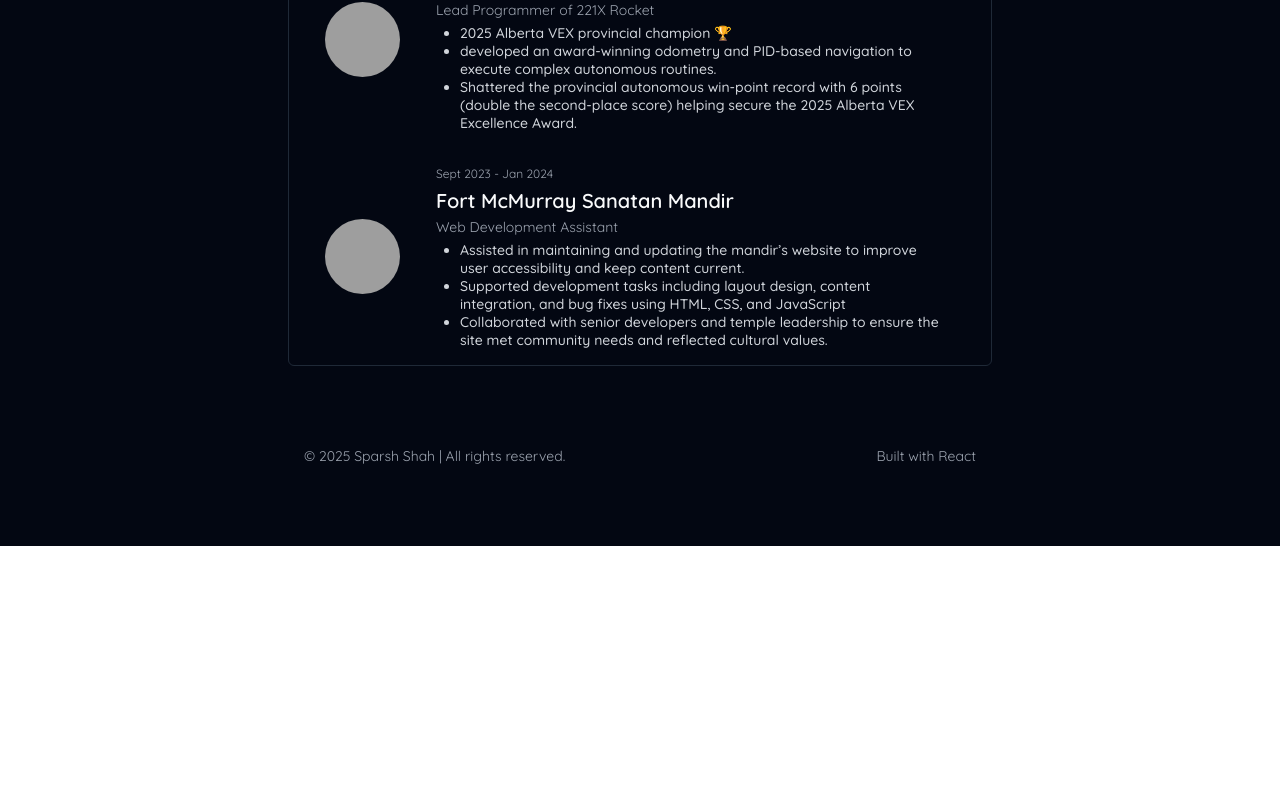
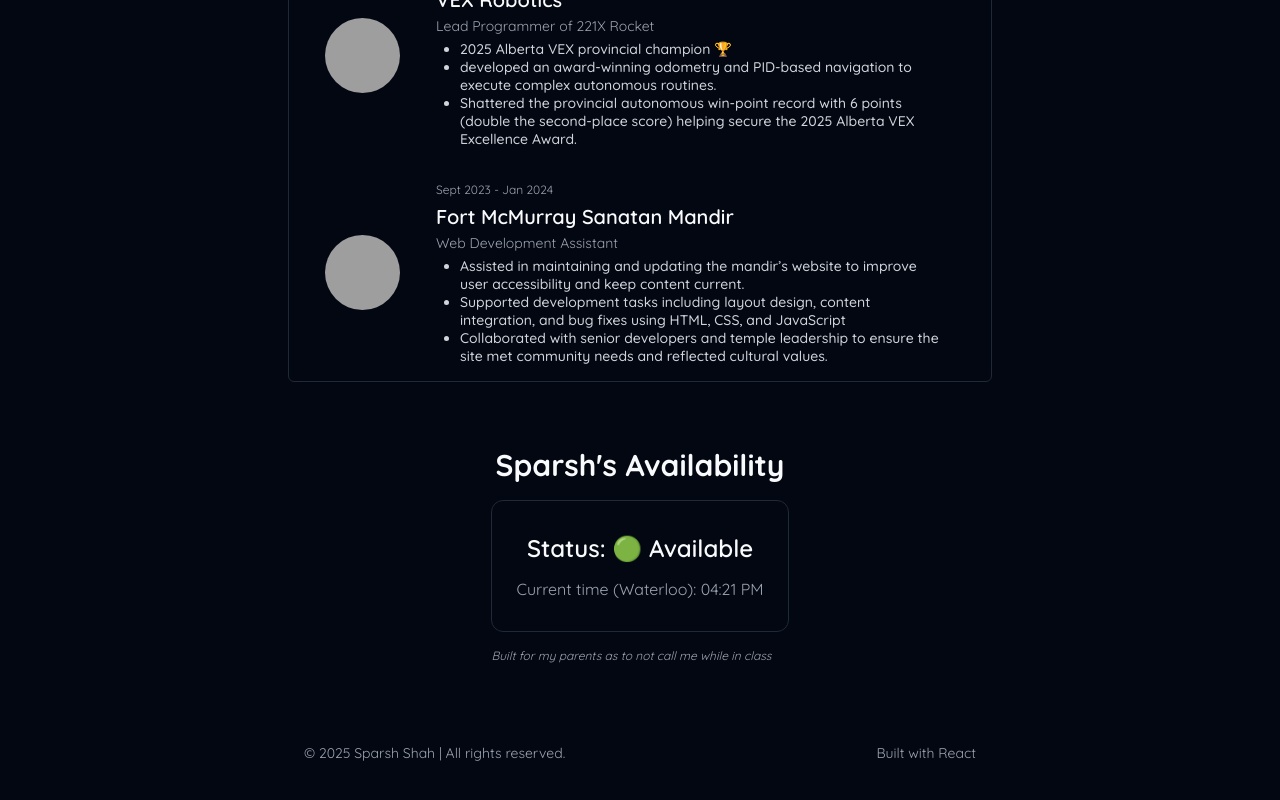
Before and after one commit to Sparshah101/portfolio-site, a React (Vite) app: page / in a window 1280 px wide. Shown: the part 1638-2438 px from the top of the page. Before the commit the page ends 2184 px from the top, so only its background shows below. Built offline with nearby package versions, Linux system fonts and the light colour scheme; grey boxes are pictures that could not be loaded; a web font is replaced by a local one.

Commit message:
add status section and fix mobile nav

```diff
--- a/src/App.jsx
+++ b/src/App.jsx
@@ -2,7 +2,9 @@ import { About } from './components/About';
 import { Experience } from './components/Experience';
 import { Nav } from './components/Nav';
 import { Projects } from './components/Projects';
+import Status from './components/Status';
 import { Footer } from './Footer';
+
 
 function App() {
 	return (
@@ -12,6 +14,7 @@ function App() {
 				<About />
 				<Projects />
 				<Experience />
+				<Status />
 				<Footer />
 			</main>
 		</>
--- a/src/Footer.jsx
+++ b/src/Footer.jsx
@@ -1,7 +1,7 @@
 import './footer.css'
 export const Footer = () => {
 	return (
-		<footer>
+		<footer id='status'>
 			<p>© 2025 Sparsh Shah | All rights reserved.</p>
 			<p>Built with React</p>
 		</footer>
--- a/src/components/Nav.jsx
+++ b/src/components/Nav.jsx
@@ -3,8 +3,9 @@ import './nav.css';
 import { useState } from 'react';
 import { useEffect } from 'react';
 export const Nav = () => {
-	const navItems = ['projects', 'experience'];
+	const navItems = ['projects', 'experience', 'status'];
 	const [isDark, setIsDark] = useState(true);
+	const [open, setOpen] = useState(false)
 
 	const handleTheme = (e) => {
 		e.preventDefault();
@@ -37,7 +38,8 @@ export const Nav = () => {
 	}, [isDark]);
 	return (
 		<nav>
-			<ul>
+			<button onClick={() => setOpen(!open)} className='hamburgur'>☰</button>
+			<ul className={open ? 'show navItems' : 'navItems'}>
 				<li key="home">
 					<a href="#root">home</a>
 				</li>
--- /dev/null
+++ b/src/components/Status.jsx
@@ -0,0 +1,245 @@
+import { useEffect, useState } from 'react';
+import './status.css';
+export default function Status() {
+	const [myTime, setMyTime] = useState('');
+	const [isAvailable, setIsAvailable] = useState(true);
+	const [currClass, setCurrClass] = useState('');
+	const [currClassEnding, setCurrClassEnding] = useState('');
+
+	const schedule = {
+		Monday: [
+			{
+				start: '09:30',
+				end: '10:20',
+				activity: 'SYDE 121 - LEC 001',
+			},
+			{
+				start: '10:30',
+				end: '11:20',
+				activity: 'SYDE 181 - LEC 001',
+			},
+			{
+				start: '12:30',
+				end: '14:20',
+				activity: 'SYDE 113 - TUT 101',
+			},
+			{
+				start: '14:30',
+				end: '16:20',
+				activity: 'SYDE 101L - LAB 001',
+			},
+		],
+		Tuesday: [
+			{
+				start: '09:30',
+				end: '11:20',
+				activity: 'SYDE 161 - LEC 001',
+			},
+			{
+				start: '13:00',
+				end: '14:20',
+				activity: 'SYDE 111 - LEC 001',
+			},
+			{
+				start: '14:30',
+				end: '16:20',
+				activity: 'SYDE 101 - TUT 101',
+			},
+		],
+		Wednesday: [
+			{
+				start: '08:30',
+				end: '09:20',
+				activity: 'SYDE 181 - TUT 101',
+			},
+			{
+				start: '09:30',
+				end: '10:20',
+				activity: 'SYDE 121 - LEC 001',
+			},
+			{
+				start: '10:30',
+				end: '11:20',
+				activity: 'SYDE 181 - LEC 001',
+			},
+			{
+				start: '12:30',
+				end: '13:20',
+				activity: 'SYDE 113 - LEC 001',
+			},
+			{
+				start: '14:30',
+				end: '16:20',
+				activity: 'SYDE 101L - LEC 101',
+			},
+		],
+		Thursday: [
+			{
+				start: '08:30',
+				end: '09:20',
+				activity: 'SYDE 121 - TUT 101',
+			},
+			{
+				start: '09:30',
+				end: '10:20',
+				activity: 'SYDE 161 - TUT 101',
+			},
+			{
+				start: '10:30',
+				end: '11:20',
+				activity: 'SYDE 161 - LEC 001',
+			},
+			{
+				start: '13:00',
+				end: '14:20',
+				activity: 'SYDE 111 - LEC 001',
+			},
+		],
+		Friday: [
+			{
+				start: '08:30',
+				end: '09:20',
+				activity: 'SYDE 111 - TUT 101',
+			},
+			{
+				start: '09:30',
+				end: '10:20',
+				activity: 'SYDE 121 - LEC 001',
+			},
+			{
+				start: '10:30',
+				end: '11:20',
+				activity: 'SYDE 161 - LEC 001',
+			},
+			{
+				start: '11:30',
+				end: '12:20',
+				activity: 'SYDE 121 - LEC 001',
+			},
+			{
+				start: '12:30',
+				end: '13:20',
+				activity: 'GENE 119 - SEM 014',
+			},
+			{
+				start: '13:30',
+				end: '14:20',
+				activity: 'SYDE 101 - LEC 001',
+			},
+			{
+				start: '14:30',
+				end: '16:20',
+				activity: 'SYDE 121 - LAB 201',
+			},
+		],
+	};
+
+	const getTorontoDateTime = () => {
+		const now = new Date();
+
+		return {
+			time: new Intl.DateTimeFormat('en-CA', {
+				timeZone: 'America/Toronto',
+				hour: '2-digit',
+				minute: '2-digit',
+				hour12: false, // ensures 24h format
+			}).format(now),
+			weekday: new Intl.DateTimeFormat('en-CA', {
+				timeZone: 'America/Toronto',
+				weekday: 'long',
+			}).format(now),
+		};
+	};
+
+	const toMinutes = (timeStr) => {
+		const [hours, minutes] = timeStr.split(':').map(Number);
+		return hours * 60 + minutes;
+	};
+	const minsFormat = (mins) => {
+		const hours = Math.floor(mins / 60);
+        if (hours === 0){
+            return `${mins} minutes`
+        }
+        else{
+            return `${hours} hour${hours>1 ? 's': ''} and ${mins%60} minutes`
+        }
+	};
+
+	const checkAvailability = () => {
+		const my = getTorontoDateTime();
+		if (my.weekday === 'Saturday' || my.weekday === 'Sunday') {
+			setIsAvailable(true);
+			return;
+		}
+		const todaySchedule = schedule[my.weekday];
+		const currentMinutes = toMinutes(my.time);
+		if (
+			currentMinutes >
+			toMinutes(todaySchedule[todaySchedule.length - 1].end)
+		) {
+			setIsAvailable(true);
+			return;
+		} else {
+			for (const { start, end, activity } of todaySchedule) {
+				const classEnd = toMinutes(end);
+				if (currentMinutes < classEnd) {
+					if (currentMinutes > toMinutes(start)) {
+						setCurrClass(activity);
+						setIsAvailable(false);
+						setCurrClassEnding(classEnd - currentMinutes);
+						break;
+					}
+					setIsAvailable(true);
+				}
+			}
+		}
+	};
+	useEffect(() => {
+		// run immediately once
+		const now = new Date();
+		const formatted = new Intl.DateTimeFormat('en-US', {
+			timeZone: 'America/Toronto',
+			hour: '2-digit',
+			minute: '2-digit',
+		}).format(now);
+		setMyTime(formatted);
+		checkAvailability();
+
+		// then run every 60 seconds
+		const interval = setInterval(() => {
+			const now = new Date();
+			const formatted = new Intl.DateTimeFormat('en-US', {
+				timeZone: 'America/Toronto',
+				hour: '2-digit',
+				minute: '2-digit',
+			}).format(now);
+			setMyTime(formatted);
+			checkAvailability();
+		}, 60000);
+
+		return () => clearInterval(interval);
+	}, []);
+
+	return (
+		<div>
+			<h1 className="text-2xl">Sparsh's Availability</h1>
+			<div className="status-container">
+				{isAvailable ? (
+					<p>Status: 🟢 Available</p>
+				) : (
+					<>
+						<p>Status: 🔴 Not Available</p>
+						<p>
+							Class will end in{' '}
+							{minsFormat(currClassEnding)}
+						</p>
+						<p>{currClass}</p>
+					</>
+				)}
+
+				<p>Current time (Waterloo): {myTime}</p>
+			</div>
+			<p className="sub">Built for my parents as to not call me while in class</p>
+		</div>
+	);
+}
--- a/src/components/nav.css
+++ b/src/components/nav.css
@@ -11,8 +11,11 @@ nav {
 	padding-right: 2rem;
 	padding-top: 1.5rem;
 	padding-bottom: 1.5rem;
-    color : hsl(var(--muted-foreground));
+	color: hsl(var(--muted-foreground));
 	line-height: 24px;
+}
+.hamburgur {
+	display: none;
 }
 ul {
 	display: flex;
@@ -47,3 +50,46 @@ button {
 button:hover {
 	background-color: hsl(var(--accent-foreground) / 0.1);
 }
+/* mobile styles */
+@media (max-width: 768px) {
+	.navItems {
+		display: none;
+		flex-direction: column;
+		position: absolute;
+		top: 100%;
+		right: 0;
+		background: hsl(var(--background));
+		width: 100%;
+		padding: 1rem 2rem;
+		gap: 1rem;
+		box-shadow: 0 4px 10px rgba(0, 0, 0, 0.1);
+	}
+
+	ul.show {
+		display: flex;
+	}
+	.hamburgur {
+		display: block;
+	}
+	.hamburgur {
+		display: inline-flex;
+		align-items: center;
+		justify-content: center;
+		background-color: transparent;
+		border: none;
+		outline: none;
+		cursor: pointer;
+		width: 36px;
+		height: 36px;
+		border-radius: 6px;
+		font-size: 1.5rem;
+		color: hsl(var(--muted-foreground));
+	}
+	nav {
+		padding-top: 20px;
+		padding-bottom: 0;
+	}
+	button:active {
+		background-color: none;
+	}
+}
--- /dev/null
+++ b/src/components/status.css
@@ -0,0 +1,41 @@
+.status-container {
+  display: flex;
+  flex-direction: column;
+  align-items: center;
+  font-family: Arial, sans-serif;
+  border: 1px solid hsl(var(--input)) !important;
+  padding: 1.5rem;
+  border-radius: 0.75rem;
+  margin-top: 0;
+}
+h1 {
+    margin-bottom: 1rem;
+    font-size: 30px;
+    text-align: center;
+    color: hsl(var(--primary));
+}
+.status-container p{
+    margin: 0.5rem 0;
+}
+.status-container p:first-of-type {
+    font-weight: 600;
+    font-size: 24px;
+}
+.status-container p:nth-of-type(2) {
+    font-size: 20px;
+    color: hsl(var(--muted-primary));
+}
+.status-container p:nth-of-type(3) {
+    font-size: 16px;
+    color: hsl(var(--muted-foreground));
+}
+.status-container p:last-of-type {
+    font-size: 16px;
+    color: hsl(var(--muted-foreground));
+}
+.sub {
+    font-size: 12px;
+    color: hsl(var(--muted-foreground));
+    font-style: italic;
+    margin-top: 1rem;
+}
--- a/src/main.jsx
+++ b/src/main.jsx
@@ -2,6 +2,7 @@ import { StrictMode } from 'react'
 import { createRoot } from 'react-dom/client'
 import './index.css'
 import App from './App.jsx'
+
 
 createRoot(document.getElementById('root')).render(
   <>
```
Also changed, not shown: 2 other files (tests, documents, lock files or other folders). Lines whose indentation alone changed are shown as unchanged.
